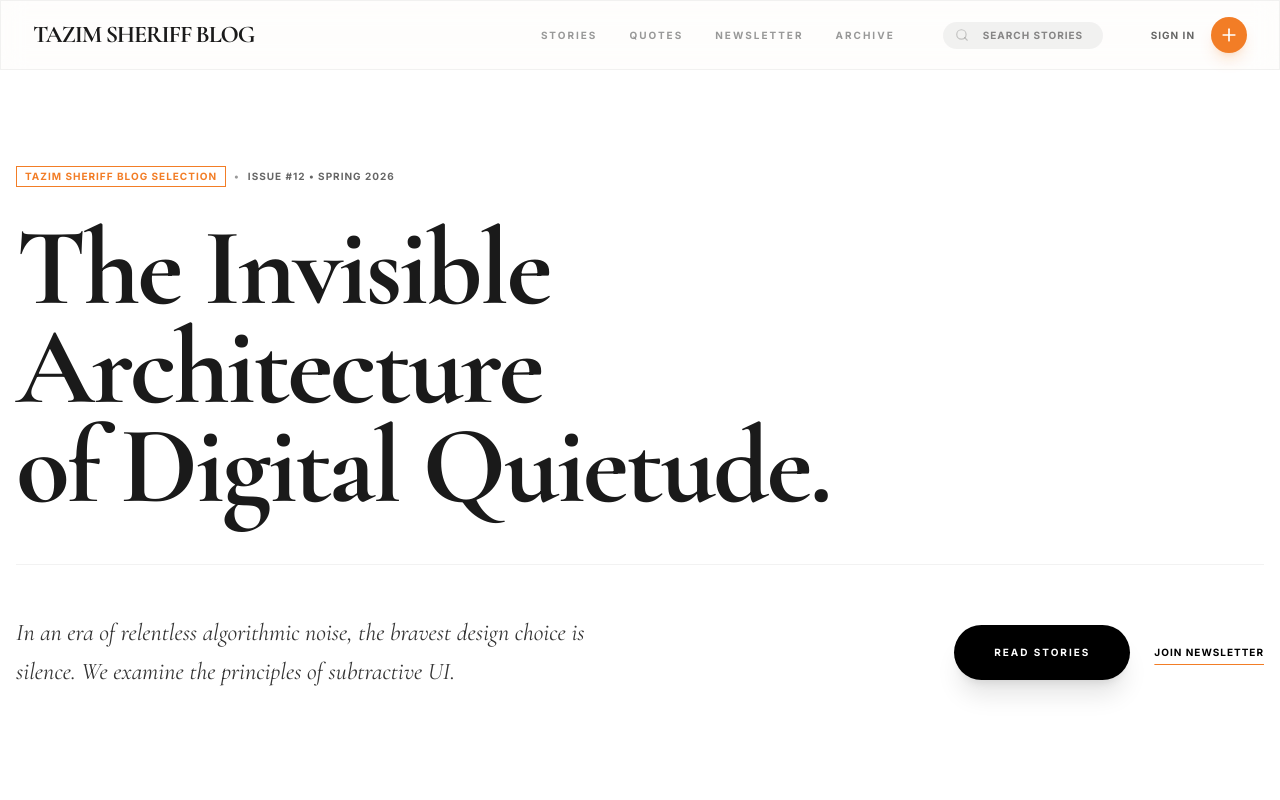
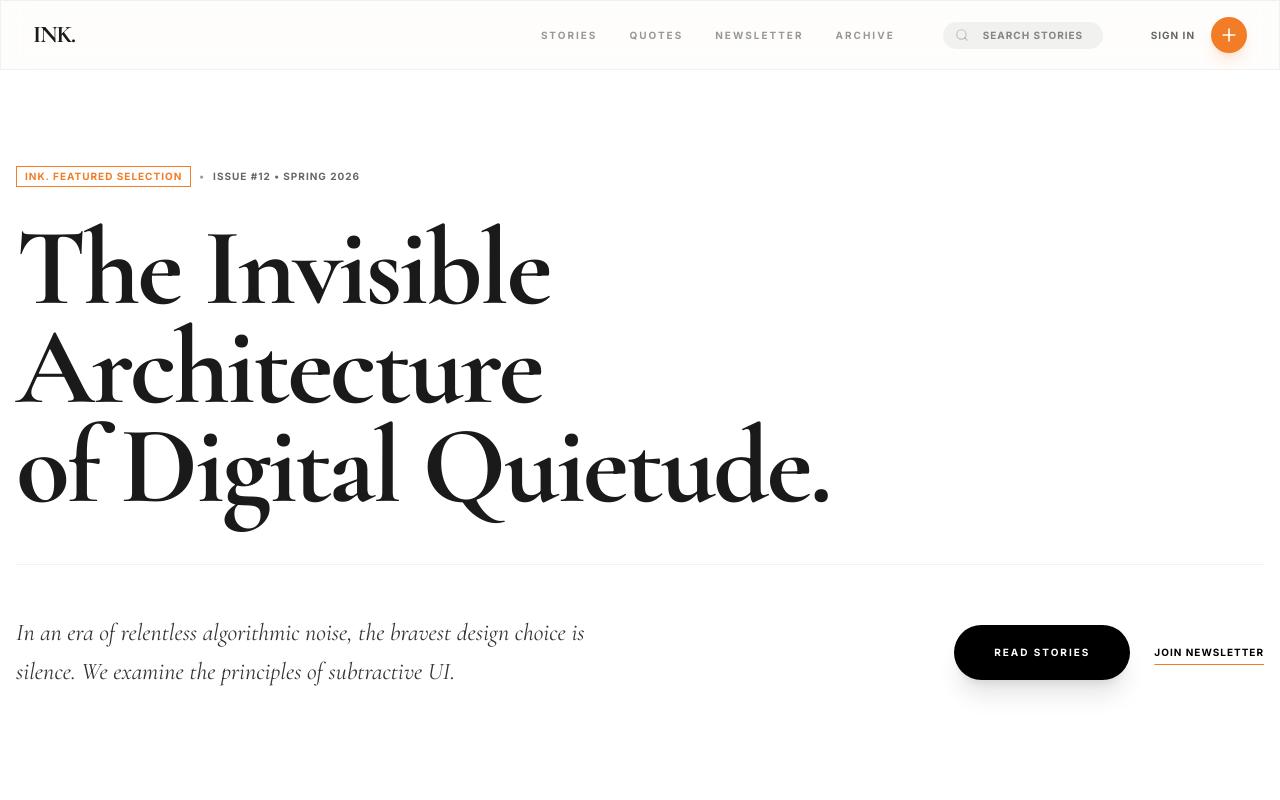
Before and after one commit to Tazimsheriff/INK-the-blog, a React (Vite) app: page / in a window 1280 px wide. Shown: the top 800 px of the page. Built offline with nearby package versions, Linux system fonts and the light colour scheme; no server answers; the database is empty.

Commit message:
refactor: Rename project to INK
Updates the project name and branding from "Tazim Sheriff Blog" to "INK." across various files, including HTML, JSON metadata, navigation components, page titles, and the README. This change standardizes the application's identity.

```diff
--- a/index.html
+++ b/index.html
@@ -3,22 +3,22 @@
   <head>
     <meta charset="UTF-8" />
     <meta name="viewport" content="width=device-width, initial-scale=1.0" />
-    <title>Tazim Sheriff Blog</title>
+    <title>INK</title>
     <meta name="description" content="Thoughts, projects, ideas, tech, creativity, and writings by Tazim Sheriff." />
     <meta name="author" content="Tazim Sheriff" />
 
     <!-- Open Graph / Facebook -->
     <meta property="og:type" content="website" />
     <meta property="og:url" content="https://blog.tazimsheriff.dev/" />
-    <meta property="og:title" content="Tazim Sheriff Blog" />
+    <meta property="og:title" content="INK" />
     <meta property="og:description" content="Thoughts, projects, ideas, tech, creativity, and writings by Tazim Sheriff." />
     <meta property="og:image" content="/og-image.png" />
-    <meta property="og:site_name" content="Tazim Sheriff Blog" />
+    <meta property="og:site_name" content="INK" />
 
     <!-- Twitter -->
     <meta property="twitter:card" content="summary_large_image" />
     <meta property="twitter:url" content="https://blog.tazimsheriff.dev/" />
-    <meta property="twitter:title" content="Tazim Sheriff Blog" />
+    <meta property="twitter:title" content="INK" />
     <meta property="twitter:description" content="Thoughts, projects, ideas, tech, creativity, and writings by Tazim Sheriff." />
     <meta property="twitter:image" content="/og-image.png" />
 
--- a/metadata.json
+++ b/metadata.json
@@ -1,5 +1,5 @@
 {
-  "name": "Tazim Sheriff Blog",
+  "name": "INK",
   "description": "Thoughts, projects, ideas, tech, creativity, and writings by Tazim Sheriff.",
   "requestFramePermissions": [],
   "majorCapabilities": []
--- a/src/components/Navigation.tsx
+++ b/src/components/Navigation.tsx
@@ -22,7 +22,7 @@ export function Navbar() {
       <div className="max-w-7xl mx-auto px-4 sm:px-6 lg:px-8">
         <div className="flex justify-between items-center">
           <Link to="/" className="flex items-center space-x-1">
-            <span className="font-serif text-2xl font-black tracking-tighter uppercase whitespace-nowrap">Tazim Sheriff Blog</span>
+            <span className="font-serif text-2xl font-black tracking-tighter uppercase whitespace-nowrap">INK.</span>
           </Link>
 
           {/* Desktop Nav */}
@@ -129,7 +129,7 @@ export function Footer() {
           <div className="grid grid-cols-1 md:grid-cols-4 gap-12 mb-20">
             <div className="md:col-span-2">
               <Link to="/" className="flex items-center space-x-1 mb-6">
-                <span className="font-serif text-2xl font-black tracking-tighter uppercase">Tazim Sheriff Blog</span>
+                <span className="font-serif text-2xl font-black tracking-tighter uppercase">INK.</span>
               </Link>
               <p className="text-black/60 max-w-sm font-serif text-xl leading-relaxed italic">
                 Curated perspectives on design, culture, and the art of slowing down.
@@ -154,7 +154,7 @@ export function Footer() {
             </div>
           </div>
           <div className="flex flex-col md:flex-row justify-between items-center pt-8 border-t border-black/5 text-sm text-black/40">
-            <p>© {new Date().getFullYear()} Tazim Sheriff Blog. Crafted for the curious.</p>
+            <p>© {new Date().getFullYear()} INK. Crafted for the curious.</p>
             <div className="flex space-x-8 mt-4 md:mt-0">
               <a
                 href="#"
--- a/src/components/SEO.tsx
+++ b/src/components/SEO.tsx
@@ -16,7 +16,7 @@ export const SEO: React.FC<SEOProps> = ({
   url = "https://blog.tazimsheriff.dev/",
   type = "website"
 }) => {
-  const siteTitle = "Tazim Sheriff Blog";
+  const siteTitle = "INK";
   const fullTitle = title ? `${title} | ${siteTitle}` : siteTitle;
 
   return (
--- a/src/pages/AdminDashboard.tsx
+++ b/src/pages/AdminDashboard.tsx
@@ -217,8 +217,8 @@ export default function AdminDashboard() {
       {/* Sidebar */}
       <aside className="w-72 border-r border-black/5 bg-white flex flex-col h-screen sticky top-0 overflow-hidden">
         <div className="p-8 border-b border-black/5">
-          <Link to="/" className="flex items-center space-x-1">
-            <span className="font-serif text-2xl font-black tracking-tighter uppercase text-primary">Tazim Sheriff Blog</span>
+           <Link to="/" className="flex items-center space-x-1">
+            <span className="font-serif text-2xl font-black tracking-tighter uppercase text-primary">INK.</span>
           </Link>
         </div>
 
@@ -271,7 +271,7 @@ export default function AdminDashboard() {
         {/* Header */}
         <header className="h-24 glass border-b border-black/5 flex items-center justify-between px-12 sticky top-0 z-40">
            <div className="flex items-center space-x-2 text-[10px] font-bold uppercase tracking-widest text-black/40">
-              <span>Tazim Sheriff Blog</span>
+              <span>INK</span>
               <ChevronRight size={12} />
               <span className="text-black">Dashboard</span>
            </div>
--- a/src/pages/LandingPage.tsx
+++ b/src/pages/LandingPage.tsx
@@ -152,7 +152,7 @@ export default function LandingPage() {
             className="flex flex-col"
           >
             <div className="mb-8 flex items-center gap-2 text-[10px] uppercase font-bold tracking-widest text-[#F27D26]">
-              <span className="px-2 py-0.5 border border-[#F27D26]">Tazim Sheriff Blog Selection</span>
+              <span className="px-2 py-0.5 border border-[#F27D26]">INK. Featured Selection</span>
               <span className="text-black/40">•</span>
               <span className="text-black/60">Issue #12 • Spring 2026</span>
             </div>
@@ -228,7 +228,7 @@ export default function LandingPage() {
             <div className="mt-16 bg-white p-10 rounded-2xl border border-black/5">
               <h3 className="font-serif text-2xl font-medium mb-4 italic">Write with us.</h3>
               <p className="text-black/60 text-sm mb-8 leading-relaxed">
-                Tazim Sheriff Blog is a community-driven publication. We're always looking for new voices to join our circle of writers.
+                INK is a community-driven publication. We're always looking for new voices to join our circle of writers.
               </p>
               <button className="w-full py-4 border border-black font-bold uppercase tracking-widest text-xs hover:bg-black hover:text-white transition-all rounded-full">
                 Apply as Author
--- a/src/pages/PostPage.tsx
+++ b/src/pages/PostPage.tsx
@@ -188,7 +188,7 @@ export default function PostPage() {
 
   const shareOnTwitter = () => {
     const url = window.location.href;
-    const text = post ? `${post.title} | Tazim Sheriff Blog` : 'Check out this story on Tazim Sheriff Blog';
+    const text = post ? `${post.title} | INK.` : 'Check out this story on INK.';
     window.open(`https://twitter.com/intent/tweet?text=${encodeURIComponent(text)}&url=${encodeURIComponent(url)}`, '_blank');
   };
 
@@ -413,7 +413,7 @@ export default function PostPage() {
       <aside className="bg-[#f1f1f1]/30 py-32 border-t border-black/5">
          <div className="max-w-7xl mx-auto px-4">
             <div className="flex items-center justify-between mb-16">
-               <h3 className="font-serif text-3xl font-medium">Continue reading from Tazim Sheriff Blog</h3>
+               <h3 className="font-serif text-3xl font-medium">Continue reading from INK</h3>
                <Link to="/blog" className="flex items-center space-x-2 text-sm font-bold uppercase tracking-widest group">
                   <span>Explore archive</span>
                   <ChevronRight size={16} className="transition-transform group-hover:translate-x-1" />
```
Also changed, not shown: public/manifest.json, 1 other file (tests, documents, lock files or other folders).
